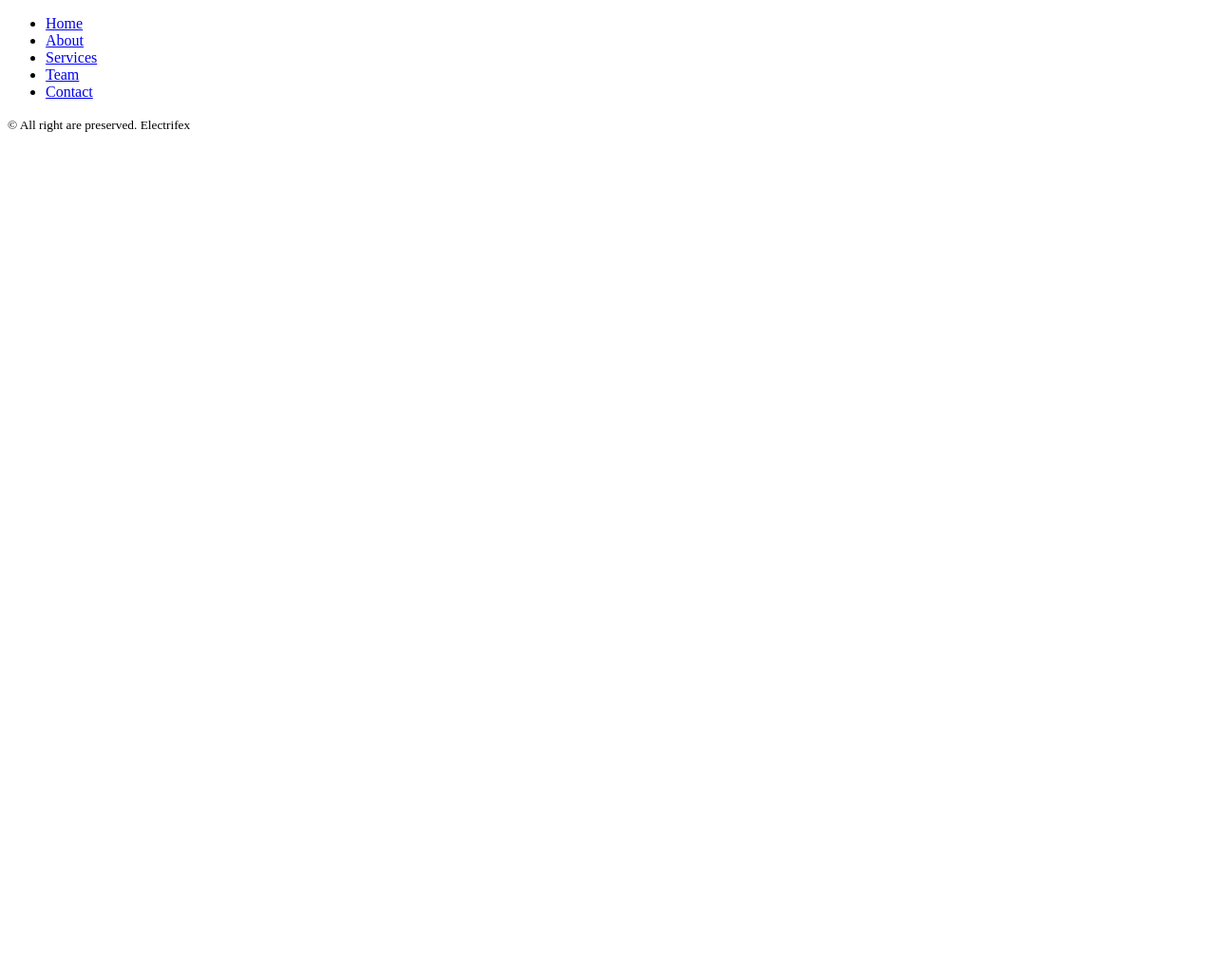
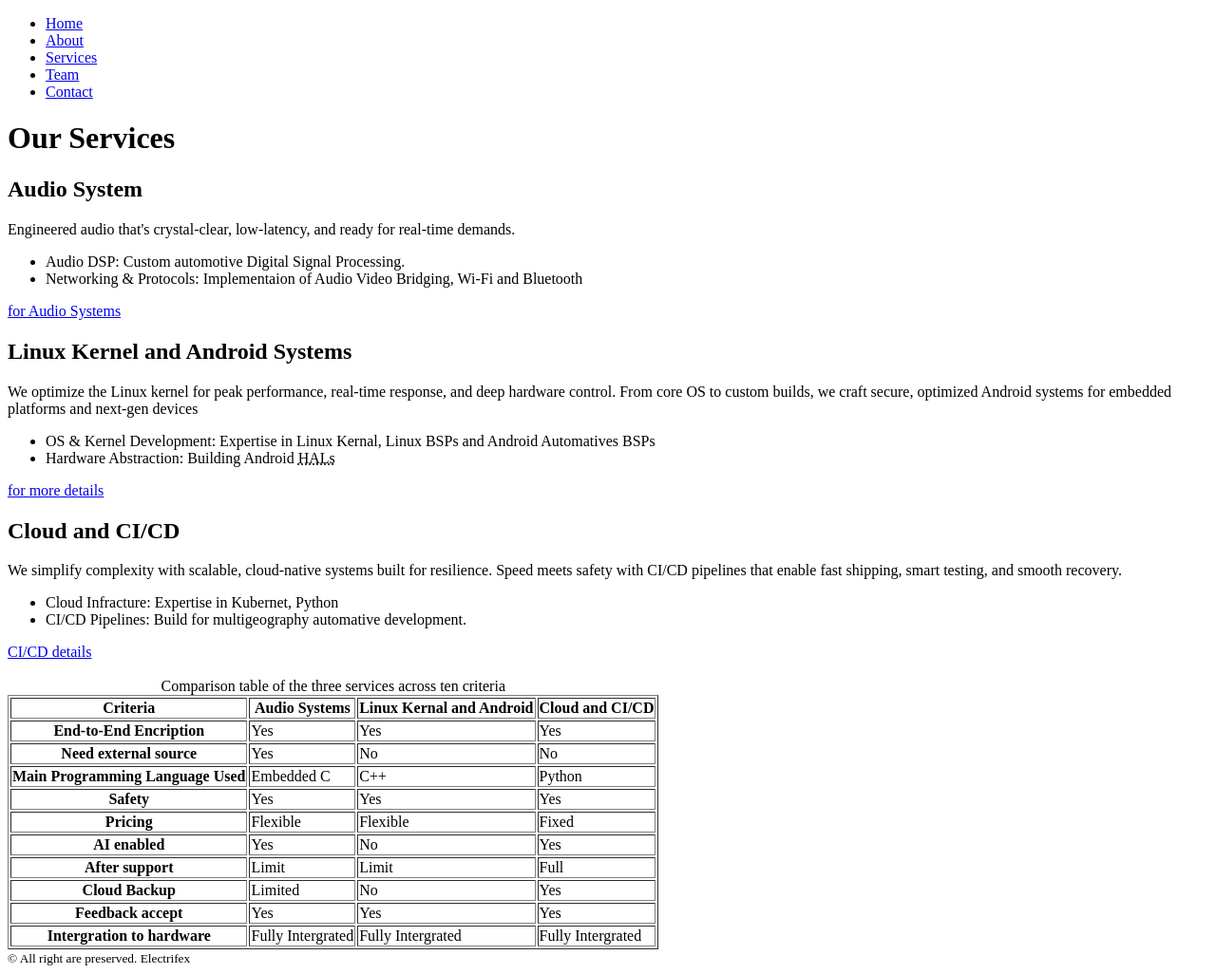
Before and after one commit to Sourabh-Suresh-Vonnue/week1-day5, a website: page services.html in a window 1280 px wide. Shown: the whole page at 95% size. Before the commit the page ends 800 px from the top, so only its background shows below. Drawn offline with Linux system fonts and the light colour scheme.

Commit message:
Task3 (#3)
* feat: services page

* refactor: added caption for table

---------

Co-authored-by: Sourabh Suresh <sourabh.suresh@vonnue@gmail.com>

```diff
--- a/services.html
+++ b/services.html
@@ -4,6 +4,16 @@
     <meta charset="UTF-8" />
     <meta name="viewport" content="width=device-width, initial-scale=1.0" />
     <title>Services</title>
+    <meta name="description" content="Services page of Electrifex Solutions" />
+    <meta name="keywords" content="electrifex, EV, audio system, CI/CD" />
+    <meta name="author" content="electrifex" />
+    <link rel="canonical" href="https://www.electrifex.com/" />
+    <meta property="og:title" content="Electrifex" />
+    <meta property="og:type" content="website" />
+    <meta property="og:url" content="https://www.electrifex.com/" />
+    <meta property="og:image" content="https://www.electrifex.com/EFX_Logo.svg" />
+    <meta property="og:description" content="Services page of Electrifex Solutions" />
+    <meta property="og:site_name" content="Electrifex" />
   </head>
   <body>
     <header>
@@ -17,6 +27,128 @@
         </ul>
       </nav>
     </header>
+    <main>
+      <h1>Our Services</h1>
+      <article>
+        <h2>Audio System</h2>
+        <p>Engineered audio that's crystal-clear, low-latency, and ready for real-time demands.</p>
+        <ul>
+          <li>Audio DSP: Custom automotive Digital Signal Processing.</li>
+          <li>
+            Networking & Protocols: Implementaion of Audio Video Bridging, Wi-Fi and Bluetooth
+          </li>
+        </ul>
+        <a href="https://www.electrifex.com/">for Audio Systems</a>
+      </article>
+      <article>
+        <h2>Linux Kernel and Android Systems</h2>
+        <p>
+          We optimize the Linux kernel for peak performance, real-time response, and deep hardware
+          control. From core OS to custom builds, we craft secure, optimized Android systems for
+          embedded platforms and next-gen devices
+        </p>
+        <ul>
+          <li>
+            OS & Kernel Development: Expertise in Linux Kernal, Linux BSPs and Android Automatives
+            BSPs
+          </li>
+          <li>
+            Hardware Abstraction: Building Android
+            <abbr title="Hardware Abstraction Layers">HALs</abbr>
+          </li>
+        </ul>
+        <a href="https://www.electrifex.com/">for more details</a>
+      </article>
+      <article>
+        <h2>Cloud and CI/CD</h2>
+        <p>
+          We simplify complexity with scalable, cloud-native systems built for resilience. Speed
+          meets safety with CI/CD pipelines that enable fast shipping, smart testing, and smooth
+          recovery.
+        </p>
+        <ul>
+          <li>Cloud Infracture: Expertise in Kubernet, Python</li>
+          <li>CI/CD Pipelines: Build for multigeography automative development.</li>
+        </ul>
+        <a href="https://www.electrifex.com/">CI/CD details</a>
+      </article>
+      <br />
+      <table border="1">
+        <caption>
+          Comparison table of the three services across ten criteria
+        </caption>
+        <thead>
+          <tr>
+            <th scope="col">Criteria</th>
+            <th scope="col">Audio Systems</th>
+            <th scope="col">Linux Kernal and Android</th>
+            <th scope="col">Cloud and CI/CD</th>
+          </tr>
+        </thead>
+        <tbody>
+          <tr>
+            <th>End-to-End Encription</th>
+            <td>Yes</td>
+            <td>Yes</td>
+            <td>Yes</td>
+          </tr>
+          <tr>
+            <th>Need external source</th>
+            <td>Yes</td>
+            <td>No</td>
+            <td>No</td>
+          </tr>
+          <tr>
+            <th>Main Programming Language Used</th>
+            <td>Embedded C</td>
+            <td>C++</td>
+            <td>Python</td>
+          </tr>
+          <tr>
+            <th>Safety</th>
+            <td>Yes</td>
+            <td>Yes</td>
+            <td>Yes</td>
+          </tr>
+          <tr>
+            <th>Pricing</th>
+            <td>Flexible</td>
+            <td>Flexible</td>
+            <td>Fixed</td>
+          </tr>
+          <tr>
+            <th>AI enabled</th>
+            <td>Yes</td>
+            <td>No</td>
+            <td>Yes</td>
+          </tr>
+          <tr>
+            <th>After support</th>
+            <td>Limit</td>
+            <td>Limit</td>
+            <td>Full</td>
+          </tr>
+          <tr>
+            <th>Cloud Backup</th>
+            <td>Limited</td>
+            <td>No</td>
+            <td>Yes</td>
+          </tr>
+          <tr>
+            <th>Feedback accept</th>
+            <td>Yes</td>
+            <td>Yes</td>
+            <td>Yes</td>
+          </tr>
+          <tr>
+            <th>Intergration to hardware</th>
+            <td>Fully Intergrated</td>
+            <td>Fully Intergrated</td>
+            <td>Fully Intergrated</td>
+          </tr>
+        </tbody>
+      </table>
+    </main>
     <footer>
       <small>&copy; All right are preserved. Electrifex</small>
     </footer>
```
